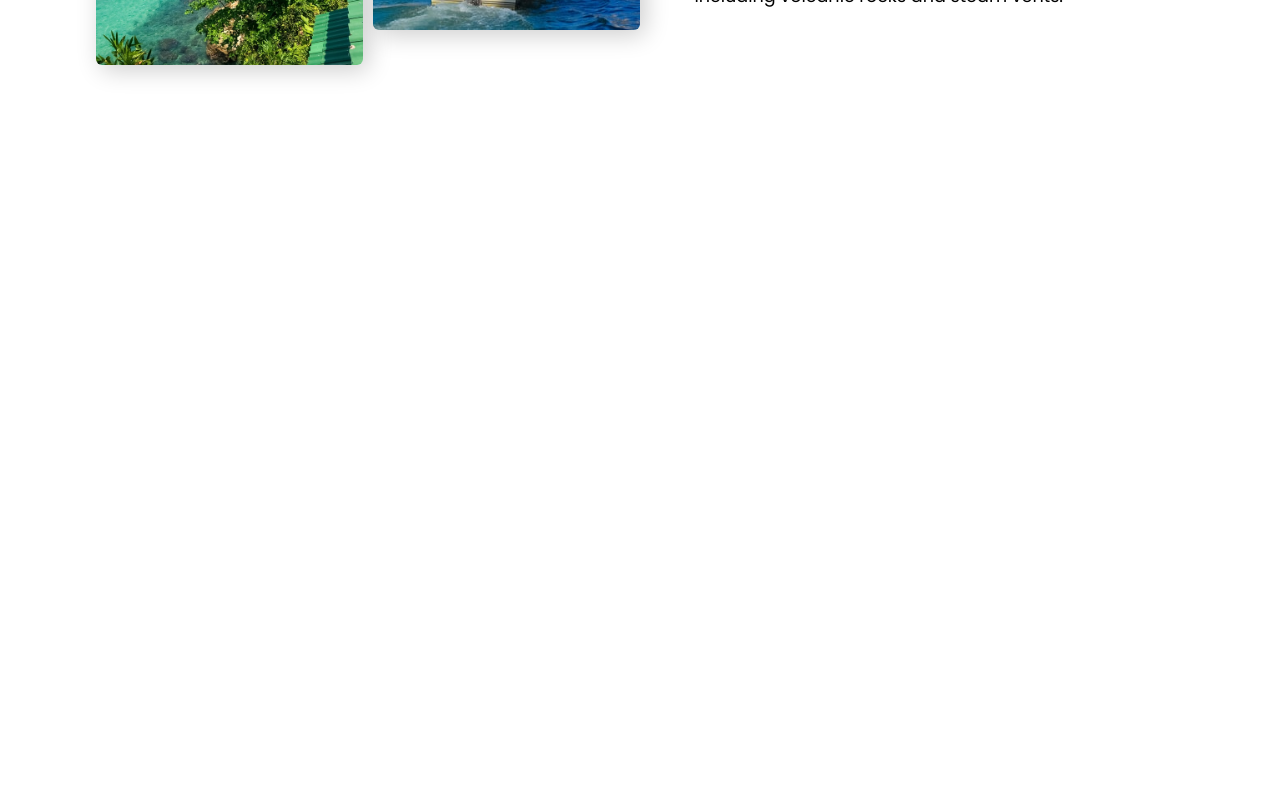
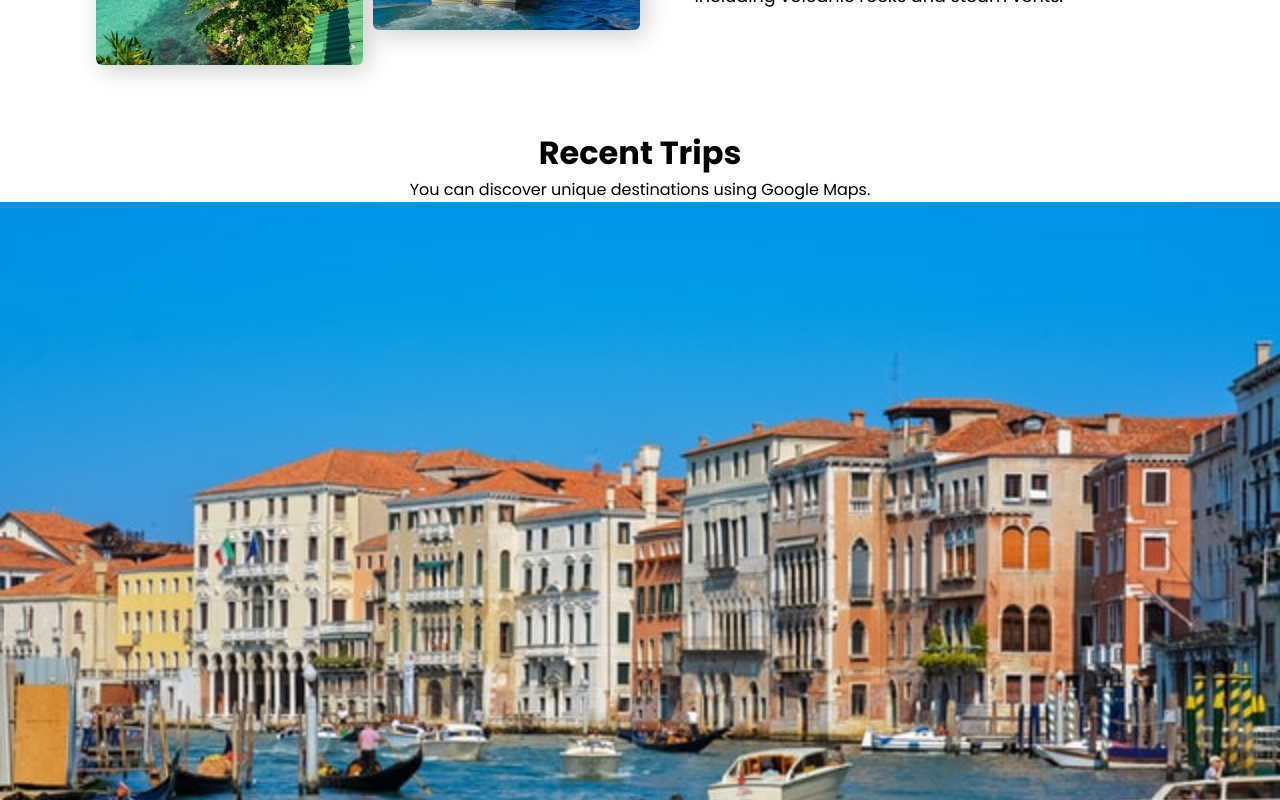
Before and after one commit to Muratozbk/trek-travel-react-project, a React (Create React App) app: page / in a window 1280 px wide. Shown: the part 1740-2540 px from the top of the page. Before the commit the page ends 1869 px from the top, so only its background shows below. Built offline with nearby package versions, Linux system fonts and the light colour scheme.

Commit message:
trip component

```diff
--- a/src/components/DestinationDatas.js
+++ b/src/components/DestinationDatas.js
@@ -26,4 +26,3 @@ function DestinationDatas(props) {
 }
 
 export default DestinationDatas
-// 2.30.35
--- /dev/null
+++ b/src/components/Trip.jsx
@@ -0,0 +1,30 @@
+import TripData from '../data/TripData';
+import './TripStyles.css';
+import Trip1 from '../assets/5.jpg'
+import Trip2 from '../assets/8.jpg'
+import Trip3 from '../assets/6.jpg'
+
+import React from 'react'
+
+function Trip() {
+    return (
+        <div className='trip'>
+            <h1>Recent Trips</h1>
+            <p>You can discover unique destinations using Google Maps.</p>
+
+            <div className="tripcard">
+                <TripData heading="Trip in Indonesia"
+                    text={"Indonesia, officially the Republic of Indonesia, is a country in Southeast Asia and Oceania between Indian and Pacific oceans. It consist of over 17.000 islands, including Sumatra, Java, Sulawesi, and parts of Borneo and New Guinea"}
+                    image={Trip1} />
+                <TripData heading="Trip in Malaysia"
+                    text={"Malaysia, is a country in Southeast Asia and Oceania between Indian and Pacific oceans. It consist of over 17.000 islands, including Sumatra, Java, Sulawesi, and parts of Borneo and New Guinea"}
+                    image={Trip2} />
+                <TripData heading="Trip in France"
+                    text={"France, is a country in Southwest Europe . It consist of over 17 city, including Paris, Java, Sulawesi, and parts of Borneo and New Guinea"}
+                    image={Trip3} />
+            </div>
+        </div>
+    )
+}
+
+export default Trip
--- /dev/null
+++ b/src/components/TripStyles.css
@@ -0,0 +1 @@
+.trip {}
--- /dev/null
+++ b/src/data/TripData.js
@@ -0,0 +1,16 @@
+import '../components/TripStyles.css';
+
+
+function TripData(props) {
+    return (
+        <div className='trip-card'>
+            <div className="trip-image">
+                <img src={props.image} alt="trip" />
+            </div>
+            <h4>{props.heading} </h4>
+            <p>{props.text} </p>
+        </div>
+    )
+}
+
+export default TripData
--- a/src/routes/Home.js
+++ b/src/routes/Home.js
@@ -3,6 +3,7 @@ import Navbar from '../components/Navbar'
 import Hero from '../components/Hero'
 import Img12 from '../assets/12.jpg'
 import Destination from '../components/Destination'
+import Trip from '../components/Trip'
 
 function Home() {
     return (
@@ -19,6 +20,7 @@ function Home() {
             />
 
             <Destination />
+            <Trip />
         </>
     )
 }
```
Also changed, not shown: src/data/DestinationData.js (deleted).
